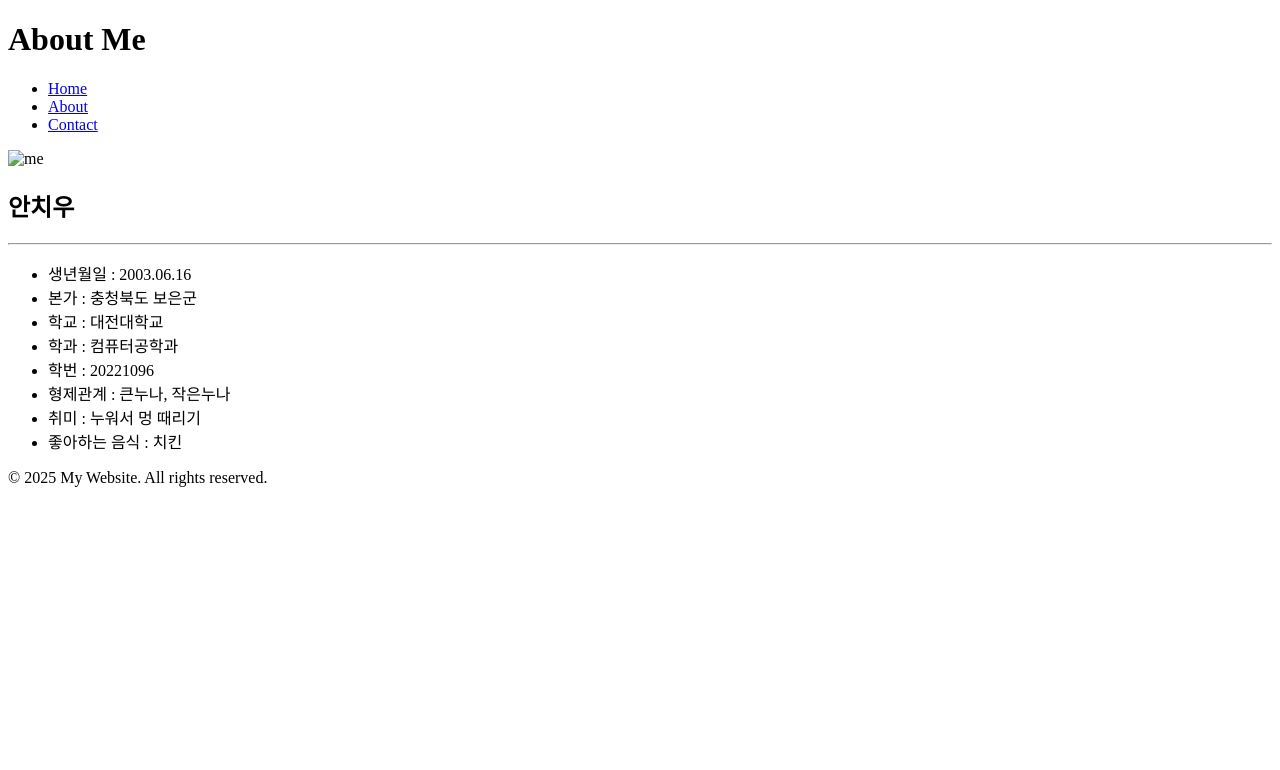
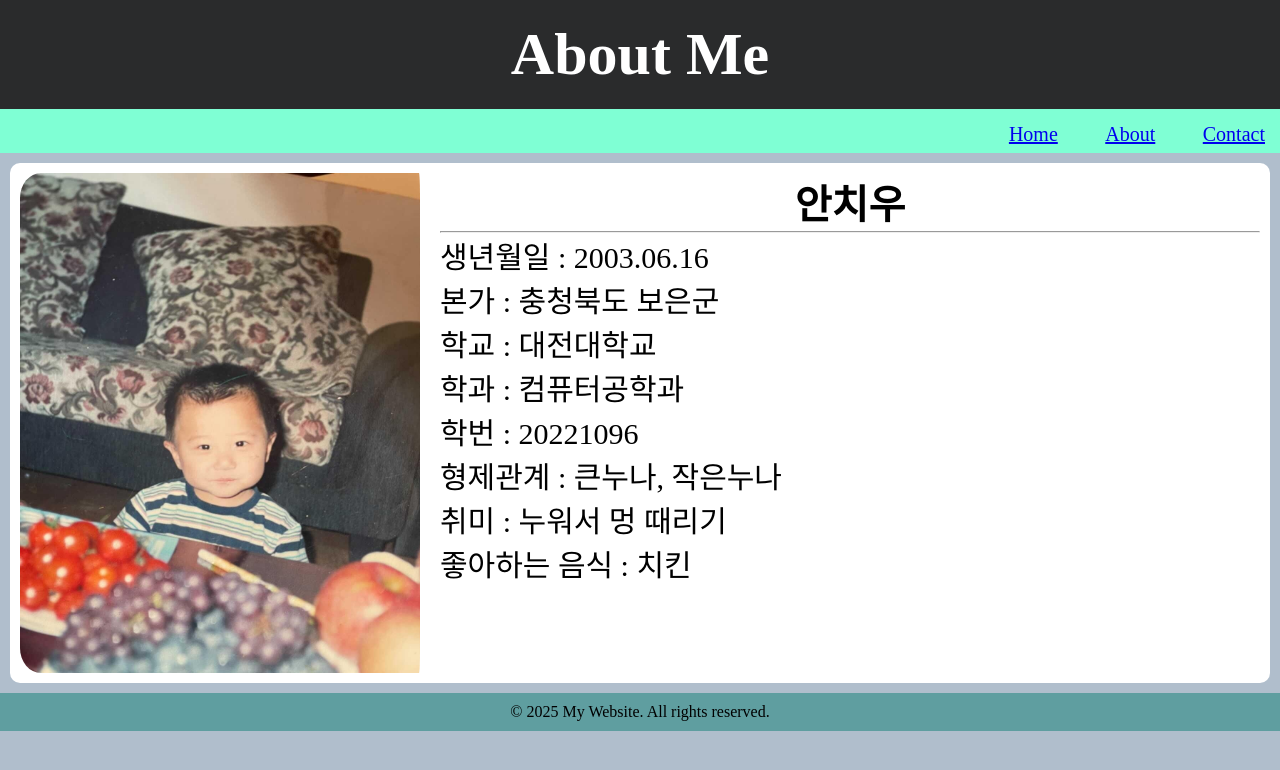
Before and after one commit to ClCl616/AboutMe, a plain HTML site: page index.html in a window 1280 px wide. Drawn offline with Linux system fonts and the light colour scheme; the site is published under a folder, as on GitHub Pages, so addresses that start at the root find nothing.

Commit message:
second upload

```diff
--- a/index.html
+++ b/index.html
@@ -3,7 +3,7 @@
     <head>
         <meta charset="UTF-8">
         <meta name="viewport" content="width=device-width, initial-scale=1.0">
-        <link rel="stylesheet" href="/style.css">
+        <link rel="stylesheet" href="style.css">
         <title>Introduce Myself</title>
     </head>
     <body>
@@ -14,20 +14,20 @@
         <nav>
             <ul>
                 <li class="list">
-                    <a href="/">Home</a>
+                    <a href="index.html">Home</a>
                 </li>
                 <li class="list">
-                    <a href="/about.html">About</a>
+                    <a href="about.html">About</a>
                 </li>
                 <li class="list">
-                    <a href="/contact.html">Contact</a>
+                    <a href="contact.html">Contact</a>
                 </li>
             </ul>
         </nav>
         <main>
             <div>
                 <div>
-                    <img src="/images/me.jpg" alt="me" class="img">
+                    <img src="images/me.jpg" alt="me" class="img">
                 </div>
                 <h2 class="name">안치우</h2>
                 <hr>
```
